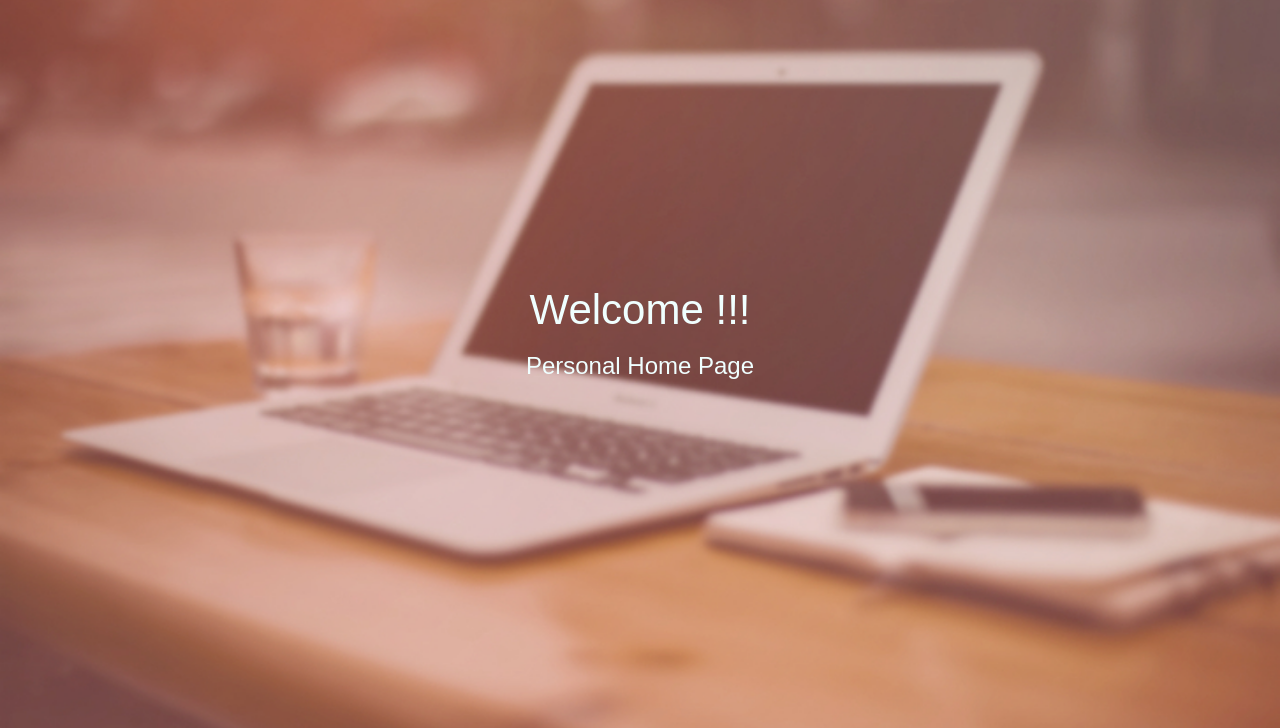
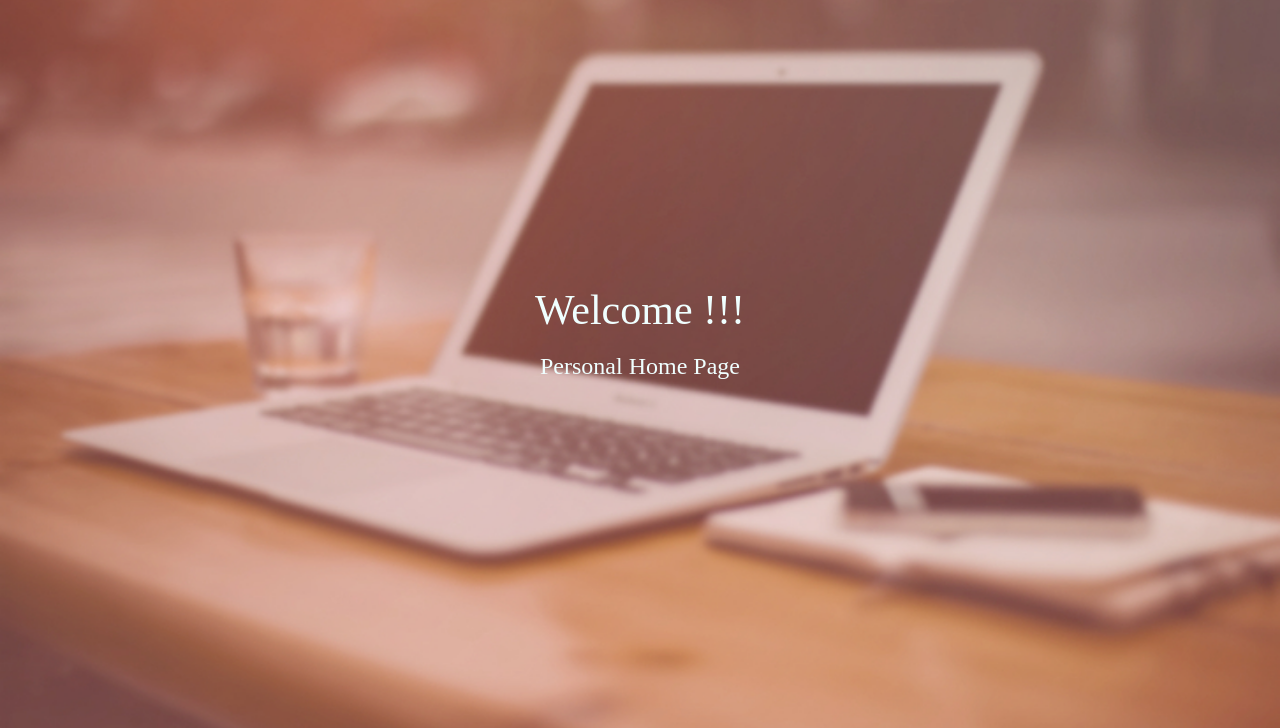
Before and after one commit to jrabasilio/webpage.github.io, a plain HTML site: page index.html in a window 1280 px wide. Shown: the part 72-800 px from the top of the page. Drawn offline with nearby package versions, Linux system fonts and the light colour scheme.

Commit message:
add font family

```diff
--- a/style.css
+++ b/style.css
@@ -39,14 +39,14 @@ html, body{
 
 .landing-text h1{
 	font-size: 300%;
-	font-family: Arial, Helvetica, sans-serif;
+	font-family: initial;
 	font-weight: 200;
 	color: azure;
 }
 
 .landing-text h3{
 	color: azure;
-	font-family: Arial, Helvetica, sans-serif;
+	font-family: initial;
 }
 
 
```
